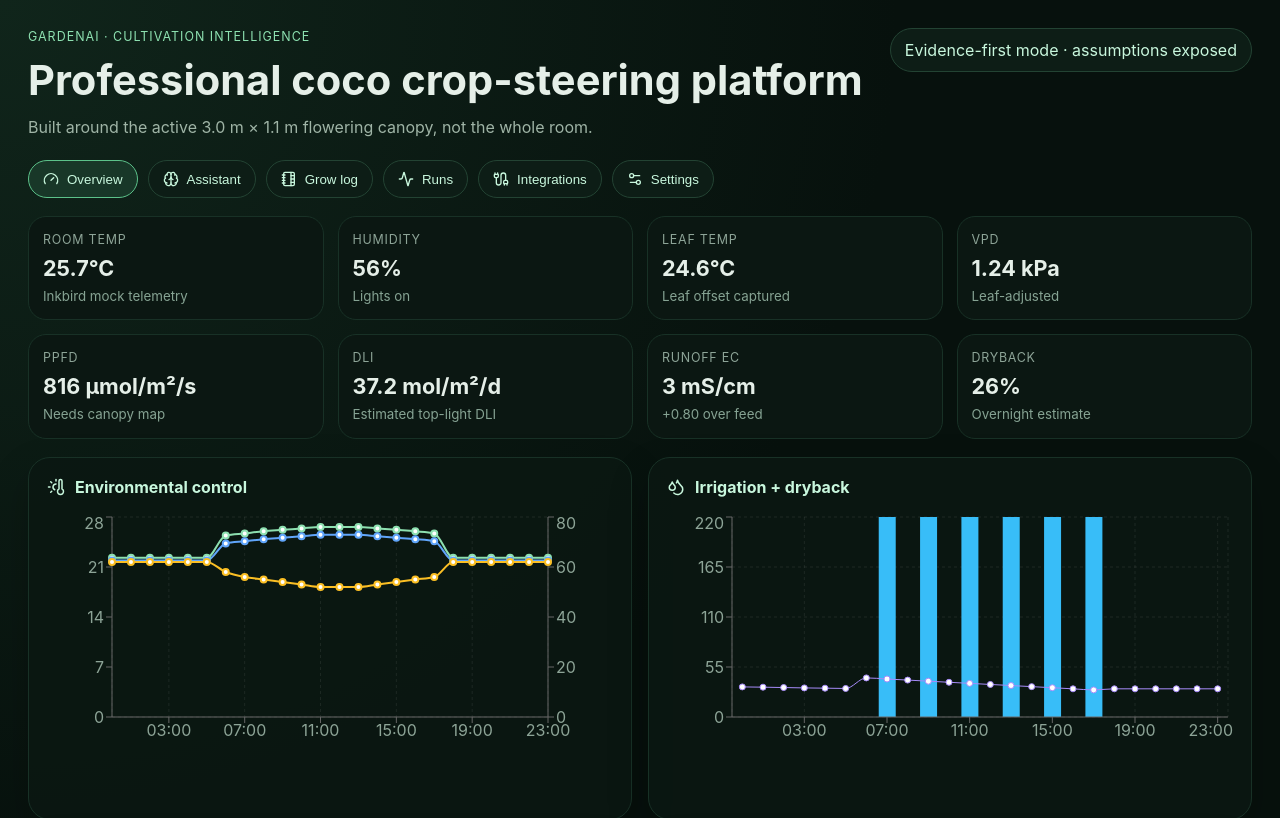
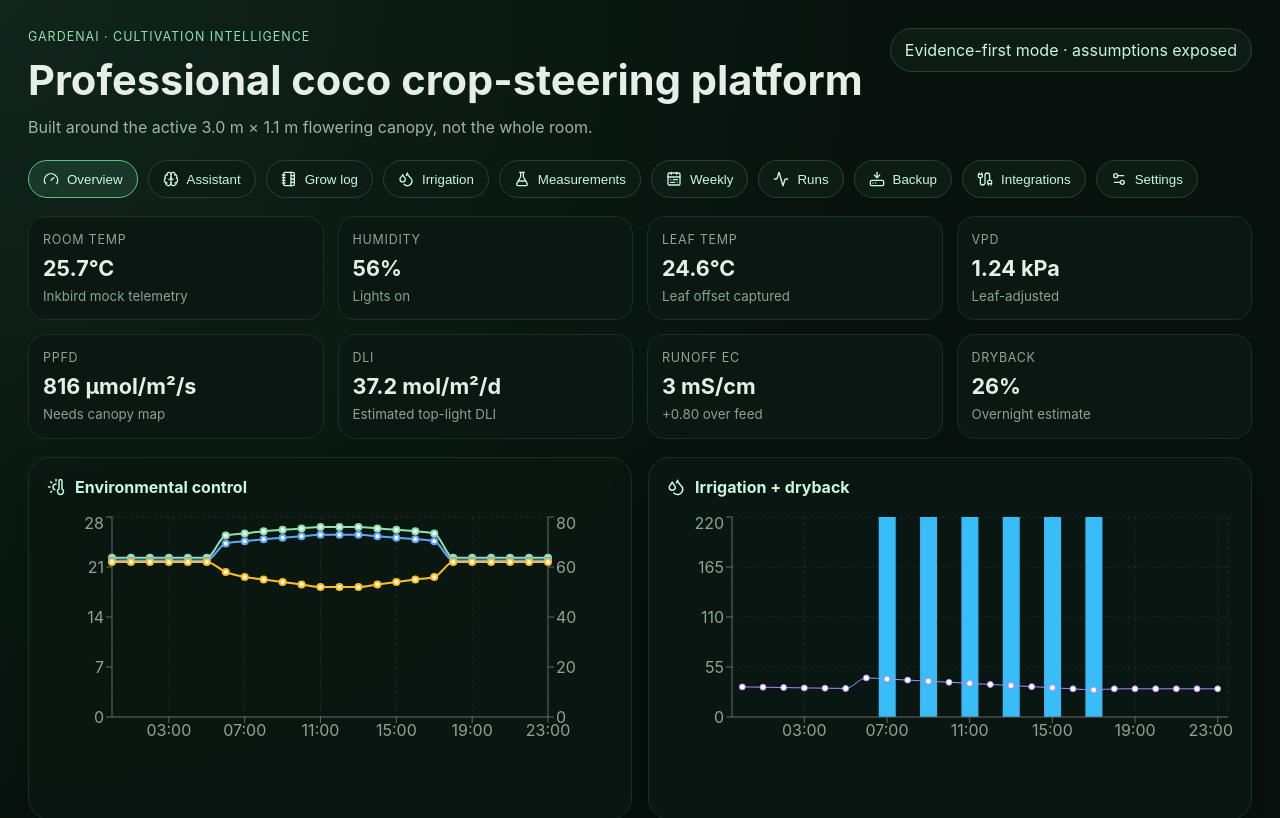
Before and after one commit to 97dwnfjrv2-hub/Gardenai, a React (Vite) app: page / in a window 1280 px wide. Shown: the top 818 px of the page. Built offline with nearby package versions, Linux system fonts and the light colour scheme.

Commit message:
Expand app navigation

```diff
--- a/src/components/AppNav.jsx
+++ b/src/components/AppNav.jsx
@@ -1,10 +1,14 @@
-import { Activity, Brain, Cable, Gauge, NotebookTabs, Settings2 } from 'lucide-react'
+import { Activity, Brain, CalendarRange, Cable, Droplets, FlaskConical, Gauge, HardDriveDownload, NotebookTabs, Settings2 } from 'lucide-react'
 
 const items = [
   { id: 'overview', label: 'Overview', icon: Gauge },
   { id: 'assistant', label: 'Assistant', icon: Brain },
   { id: 'logs', label: 'Grow log', icon: NotebookTabs },
+  { id: 'irrigation', label: 'Irrigation', icon: Droplets },
+  { id: 'measurements', label: 'Measurements', icon: FlaskConical },
+  { id: 'weekly', label: 'Weekly', icon: CalendarRange },
   { id: 'runs', label: 'Runs', icon: Activity },
+  { id: 'backup', label: 'Backup', icon: HardDriveDownload },
   { id: 'integrations', label: 'Integrations', icon: Cable },
   { id: 'settings', label: 'Settings', icon: Settings2 },
 ]
```
